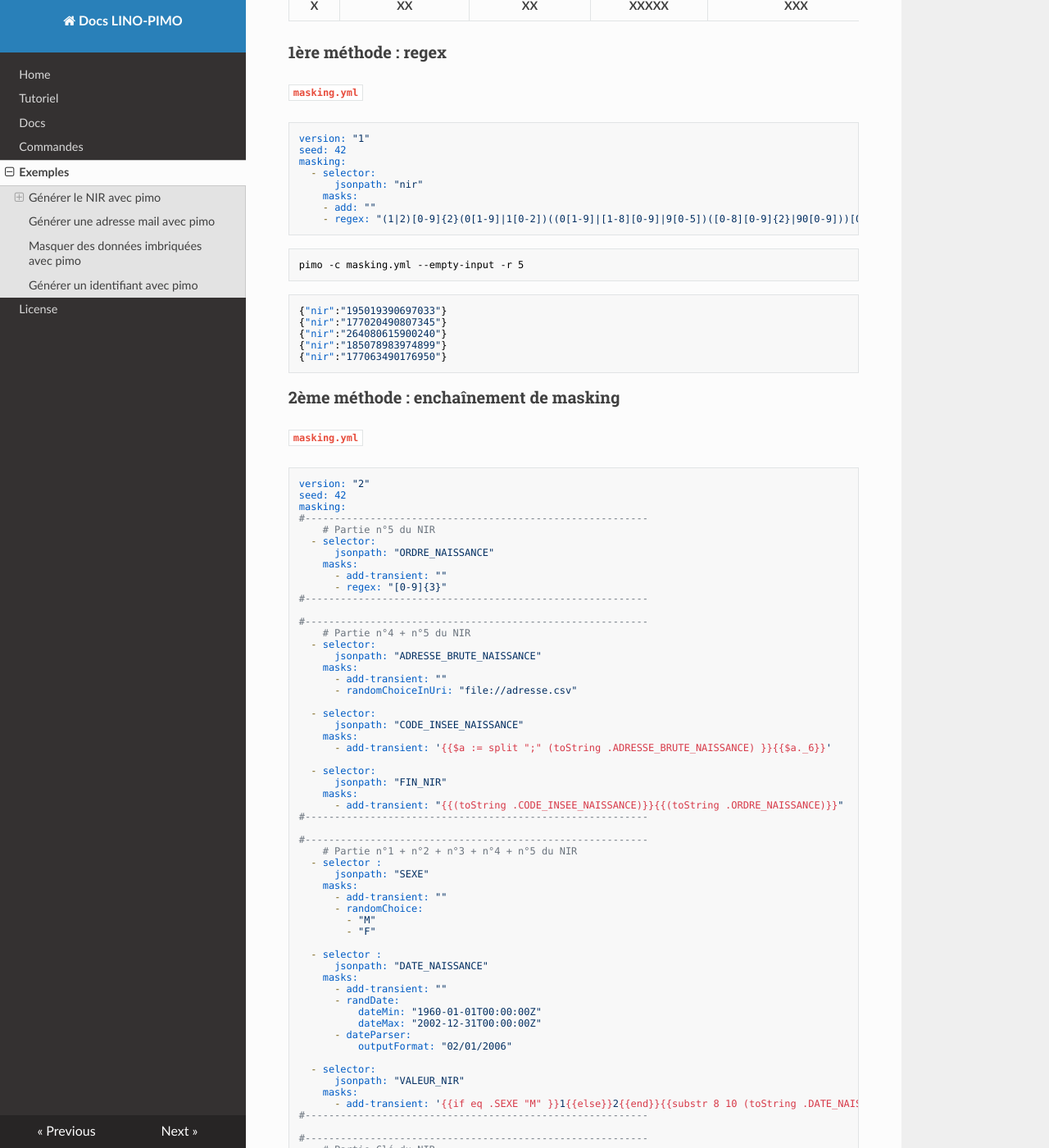
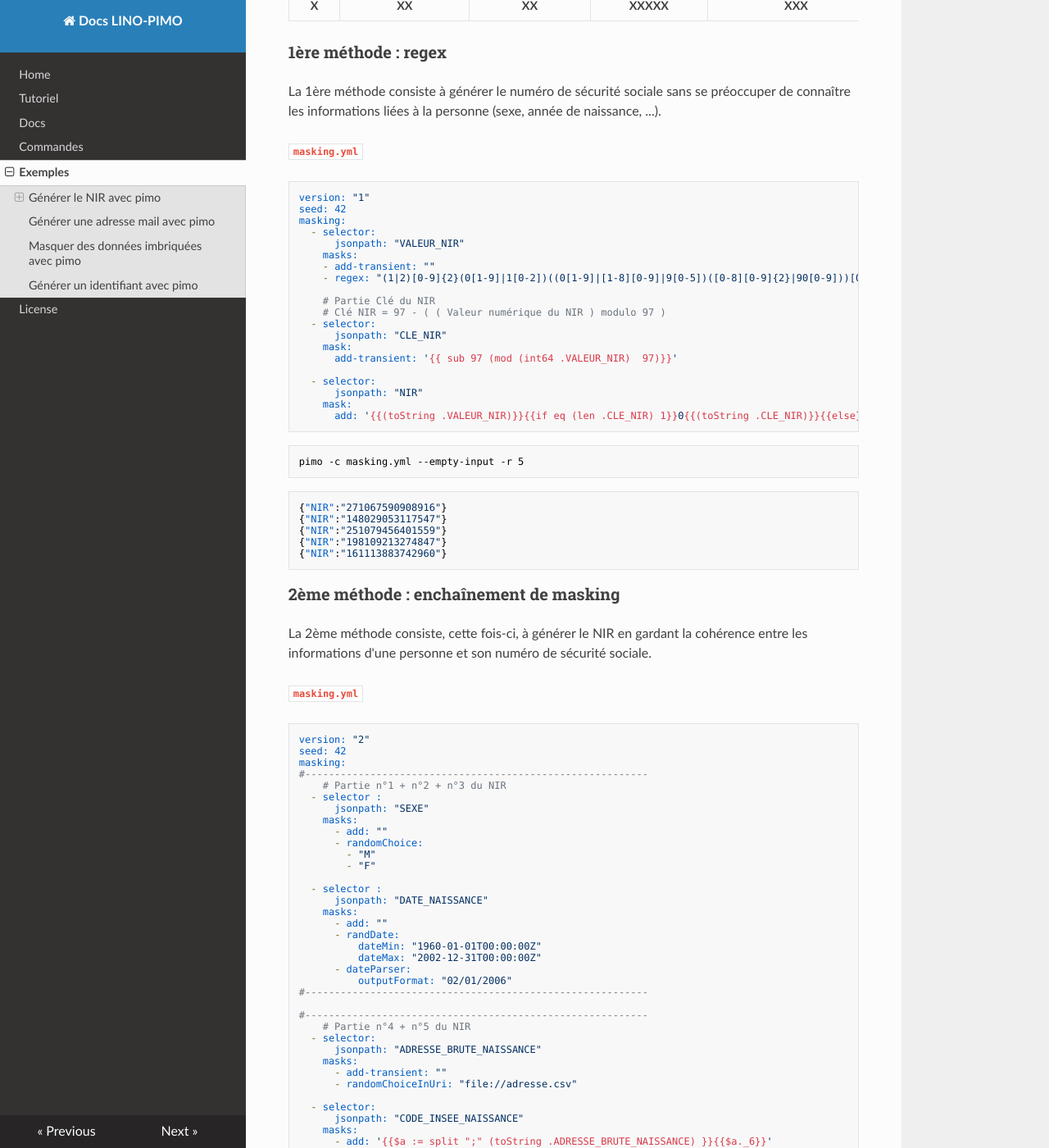
Before and after one commit to CGI-FR/lino-doc, an MkDocs documentation site: the page built from docs/example.md, in a window 1280 px wide and 1400 px high, scrolled down 416 px. Shown: the whole window at 82% size. Built offline with MkDocs 1.6.1, drawn with Linux system fonts in a browser that asks for light colours; nearby versions of some CDN libraries; some of the changed text lies outside the part shown.

Commit message:
docs: update nir example (#10)
* docs: update nir example

* docs: refactor masking.yml nir

````diff
--- a/docs/example.md
+++ b/docs/example.md
@@ -13,16 +13,30 @@ Il est composé de 15 chiffres :
 
 ### 1ère méthode : regex
 
+La 1ère méthode consiste à générer le numéro de sécurité sociale sans se préoccuper de connaître les informations liées à la personne (sexe, année de naissance, ...).
+
 **`masking.yml`**
 ```yaml
 version: "1"
 seed: 42
 masking:
   - selector:
-      jsonpath: "nir"
+      jsonpath: "VALEUR_NIR"
     masks:
-    - add: ""
-    - regex: "(1|2)[0-9]{2}(0[1-9]|1[0-2])((0[1-9]|[1-8][0-9]|9[0-5])([0-8][0-9]{2}|90[0-9]))[0-9]{3}([0-9]{2})"
+    - add-transient: ""
+    - regex: "(1|2)[0-9]{2}(0[1-9]|1[0-2])((0[1-9]|[1-8][0-9]|9[0-5])([0-8][0-9]{2}|90[0-9]))[0-9]{3}"
+
+    # Partie Clé du NIR
+    # Clé NIR = 97 - ( ( Valeur numérique du NIR ) modulo 97 )
+  - selector:
+      jsonpath: "CLE_NIR"
+    mask:
+      add-transient: '{{ sub 97 (mod (int64 .VALEUR_NIR)  97)}}'
+
+  - selector:
+      jsonpath: "NIR"
+    mask:
+      add: '{{(toString .VALEUR_NIR)}}{{if eq (len .CLE_NIR) 1}}0{{(toString .CLE_NIR)}}{{else}}{{(toString .CLE_NIR)}}{{end}}'
 ```
 
 ```console
@@ -30,14 +44,16 @@ pimo -c masking.yml --empty-input -r 5
 ```
 
 ```json
-{"nir":"195019390697033"}
-{"nir":"177020490807345"}
-{"nir":"264080615900240"}
-{"nir":"185078983974899"}
-{"nir":"177063490176950"}
+{"NIR":"271067590908916"}
+{"NIR":"148029053117547"}
+{"NIR":"251079456401559"}
+{"NIR":"198109213274847"}
+{"NIR":"161113883742960"}
 ```
 
 ### 2ème méthode : enchaînement de masking
+
+La 2ème méthode consiste, cette fois-ci, à générer le NIR en gardant la cohérence entre les informations d'une personne et son numéro de sécurité sociale.
 
 **`masking.yml`**
 ```yaml
@@ -45,12 +61,24 @@ version: "2"
 seed: 42
 masking:
 #----------------------------------------------------------
-    # Partie n°5 du NIR
-  - selector:
-      jsonpath: "ORDRE_NAISSANCE"
+    # Partie n°1 + n°2 + n°3 du NIR
+  - selector :
+      jsonpath: "SEXE"
     masks:
-      - add-transient: ""
-      - regex: "[0-9]{3}"
+      - add: ""
+      - randomChoice:
+        - "M"
+        - "F"
+
+  - selector :
+      jsonpath: "DATE_NAISSANCE"
+    masks:
+      - add: ""
+      - randDate:
+          dateMin: "1960-01-01T00:00:00Z"
+          dateMax: "2002-12-31T00:00:00Z"
+      - dateParser:
+          outputFormat: "02/01/2006"
 #----------------------------------------------------------
 
 #----------------------------------------------------------
@@ -73,25 +107,7 @@ masking:
 #----------------------------------------------------------
 
 #----------------------------------------------------------
-    # Partie n°1 + n°2 + n°3 + n°4 + n°5 du NIR
-  - selector :
-      jsonpath: "SEXE"
-    masks:
-      - add-transient: ""
-      - randomChoice:
-        - "M"
-        - "F"
-
-  - selector :
-      jsonpath: "DATE_NAISSANCE"
-    masks:
-      - add-transient: ""
-      - randDate:
-          dateMin: "1960-01-01T00:00:00Z"
-          dateMax: "2002-12-31T00:00:00Z"
-      - dateParser:
-          outputFormat: "02/01/2006"
-
+    # Partie Valeur du NIR
   - selector:
       jsonpath: "VALEUR_NIR"
     masks:
@@ -116,16 +132,26 @@ masking:
 #----------------------------------------------------------
 ```
 
+Ci-dessous les 5 premières lignes du fichier `adresse.csv`:
+
+| id                 | id_fantoir | numero | rep | nom_voie           | code_postal | code_insee | nom_commune | code_insee_ancienne_commune | nom_ancienne_commune | x         | y          | lon      | lat       | alias | nom_ld | libelle_acheminement | nom_afnor          | source_position | source_nom_voie |
+|:------------------:|:----------:|:------:|:---:|:------------------:|:-----------:|:----------:|:-----------:|:---------------------------:|:--------------------:|:---------:|:----------:|:--------:|:---------:|:-----:|:------:|:--------------------:|:------------------:|:---------------:|:---------------:|
+| 59001_nhsgdi_00001 |            | 1      |     | Chemin Hem Lenglet | 59268       | 59001      | Abancourt   |                             |                      | 715617.46 | 7015153.4  | 3.218633 | 50.234188 |       |        | ABANCOURT            | CHEMIN HEM LENGLET | arcep           | arcep           |
+| 59001_0260_00001   | 59001_0260 | 1      |     | Rue Verte          | 59268       | 59001      | Abancourt   |                             |                      | 715163.83 | 7015088.68 | 3.21228  | 50.233618 |       |        | ABANCOURT            | RUE VERTE          | inconnue        | inconnue        |
+| 59001_0260_00003   | 59001_0260 | 3      |     | Rue Verte          | 59268       | 59001      | Abancourt   |                             |                      | 715152.71 | 7015104.02 | 3.212125 | 50.233756 |       |        | ABANCOURT            | RUE VERTE          | inconnue        | inconnue        |
+| 59001_0260_00004   | 59001_0260 | 4      |     | Rue Verte          | 59268       | 59001      | Abancourt   |                             |                      | 715121.01 | 7015153.72 | 3.211683 | 50.234203 |       |        | ABANCOURT            | RUE VERTE          | inconnue        | inconnue        |
+| 59001_0260_00005   | 59001_0260 | 5      |     | Rue Verte          | 59268       | 59001      | Abancourt   |                             |                      | 715140.52 | 7015123.37 | 3.211955 | 50.23393  |       |        | ABANCOURT            | RUE VERTE          | inconnue        | inconnue        |
+
 ```console
 pimo -c masking.yml --empty-input -r 5
 ```
 
 ```json
-{"NIR":"190125900138430"}
-{"NIR":"294025900107134"}
-{"NIR":"100025900163453"}
-{"NIR":"186025900137971"}
-{"NIR":"172085900143917"}
+{"SEXE":"F","DATE_NAISSANCE":"12/12/1990","CODE_INSEE_NAISSANCE":"59001","ORDRE_NAISSANCE":"384","NIR":"190125900138430"}
+{"SEXE":"M","DATE_NAISSANCE":"01/02/1994","CODE_INSEE_NAISSANCE":"59001","ORDRE_NAISSANCE":"071","NIR":"294025900107134"}
+{"SEXE":"F","DATE_NAISSANCE":"23/02/2000","CODE_INSEE_NAISSANCE":"59001","ORDRE_NAISSANCE":"634","NIR":"100025900163453"}
+{"SEXE":"F","DATE_NAISSANCE":"11/02/1986","CODE_INSEE_NAISSANCE":"59001","ORDRE_NAISSANCE":"379","NIR":"186025900137971"}
+{"SEXE":"F","DATE_NAISSANCE":"21/08/1972","CODE_INSEE_NAISSANCE":"59001","ORDRE_NAISSANCE":"439","NIR":"172085900143917"}
 ```
 
 ## Générer une adresse mail avec pimo
````
Also changed, not shown: other parts of docs/example.md (+7 -1 lines).
